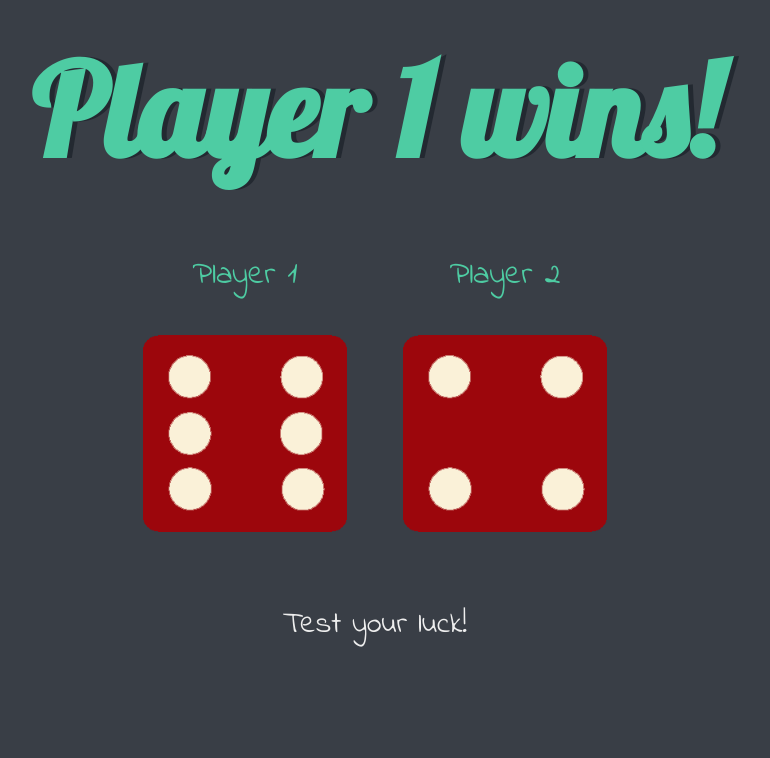
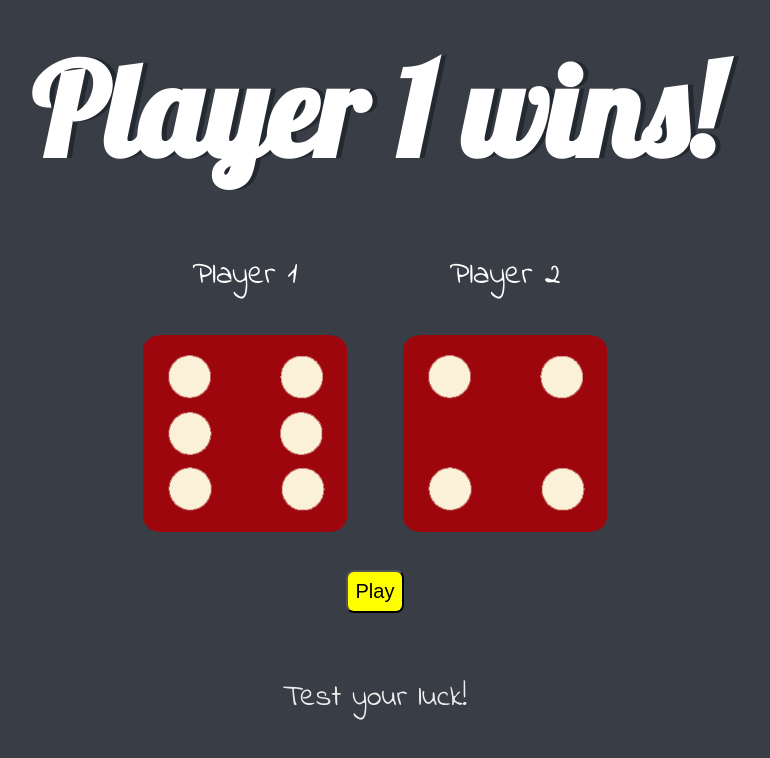
Before and after one commit to bshiribaiev/dice_game, a plain HTML site: page index.html in a window 1280 px wide. Shown: the whole page, without its empty margins (265-1035 px from the left). Drawn offline with Linux system fonts and the light colour scheme.

Commit message:
added a new button

```diff
--- a/index.html
+++ b/index.html
@@ -22,6 +22,7 @@
         <p>Player 2</p>
         <img class="img2" src="./images/dice6.png" />
       </div>
+      <button onclick="location.reload()">Play</button>
     </div>
 
     <footer>Test your luck!</footer>
--- a/styles.css
+++ b/styles.css
@@ -2,12 +2,30 @@
   width: 70%;
   margin: auto;
   text-align: center;
+  /* display: flex;
+  flex-direction: column;
+  min-height: 100vh;
+  align-items: center;
+  justify-content: center; */
 }
 
 .dice {
   text-align: center;
   display: inline-block;
 
+}
+
+button{
+  display: block;
+  margin: 30px auto;
+  padding: 8px;
+  background-color: yellow;
+  border-radius: 8px;
+  font-size: 20px;
+}
+
+button:hover{
+  background-color: white;
 }
 
 body {
@@ -19,12 +37,12 @@ h1 {
   font-family: 'Lobster', cursive;
   text-shadow: 5px 0 #232931;
   font-size: 8rem;
-  color: #4ECCA3;
+  color: white;
 }
 
 p {
   font-size: 2rem;
-  color: #4ECCA3;
+  color: white;
   font-family: 'Indie Flower', cursive;
 }
 
```
